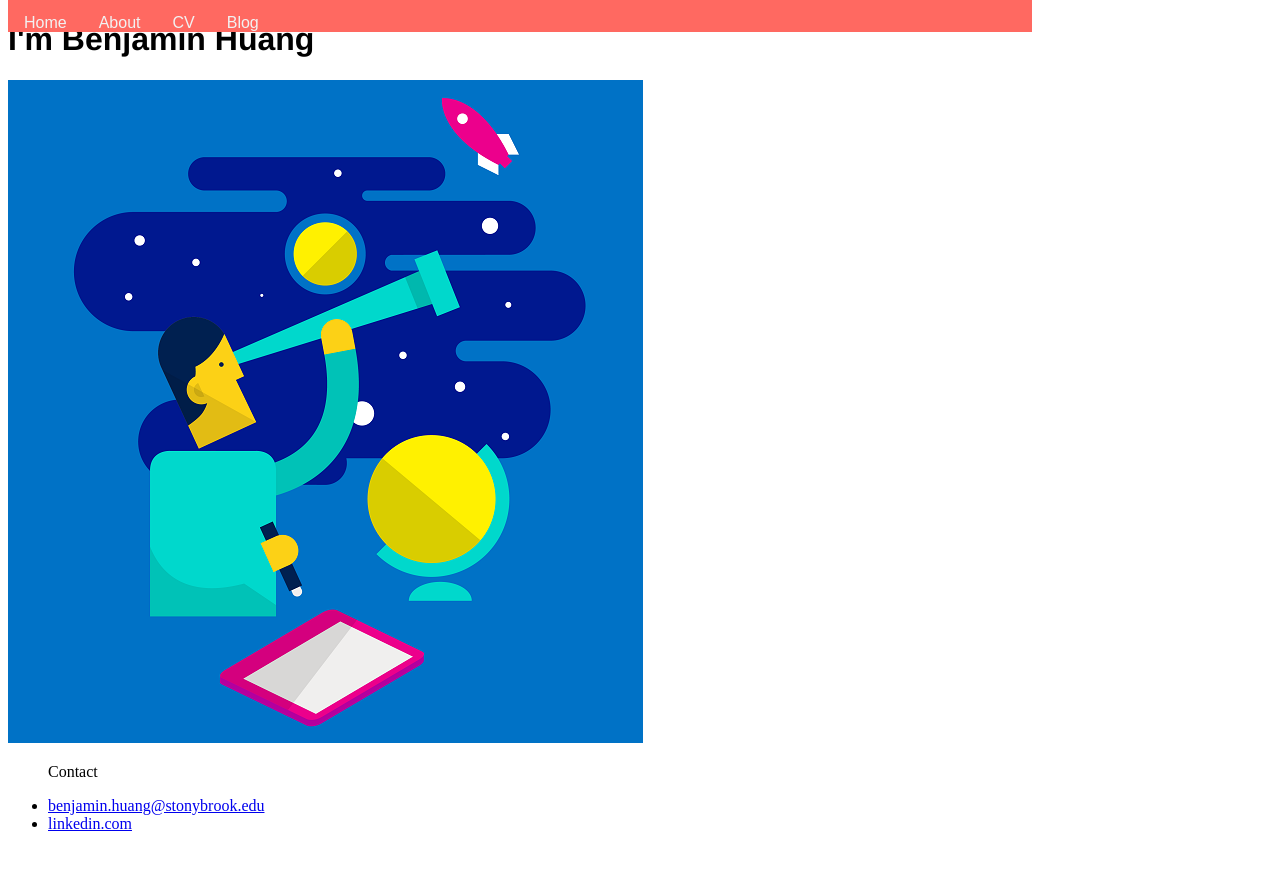
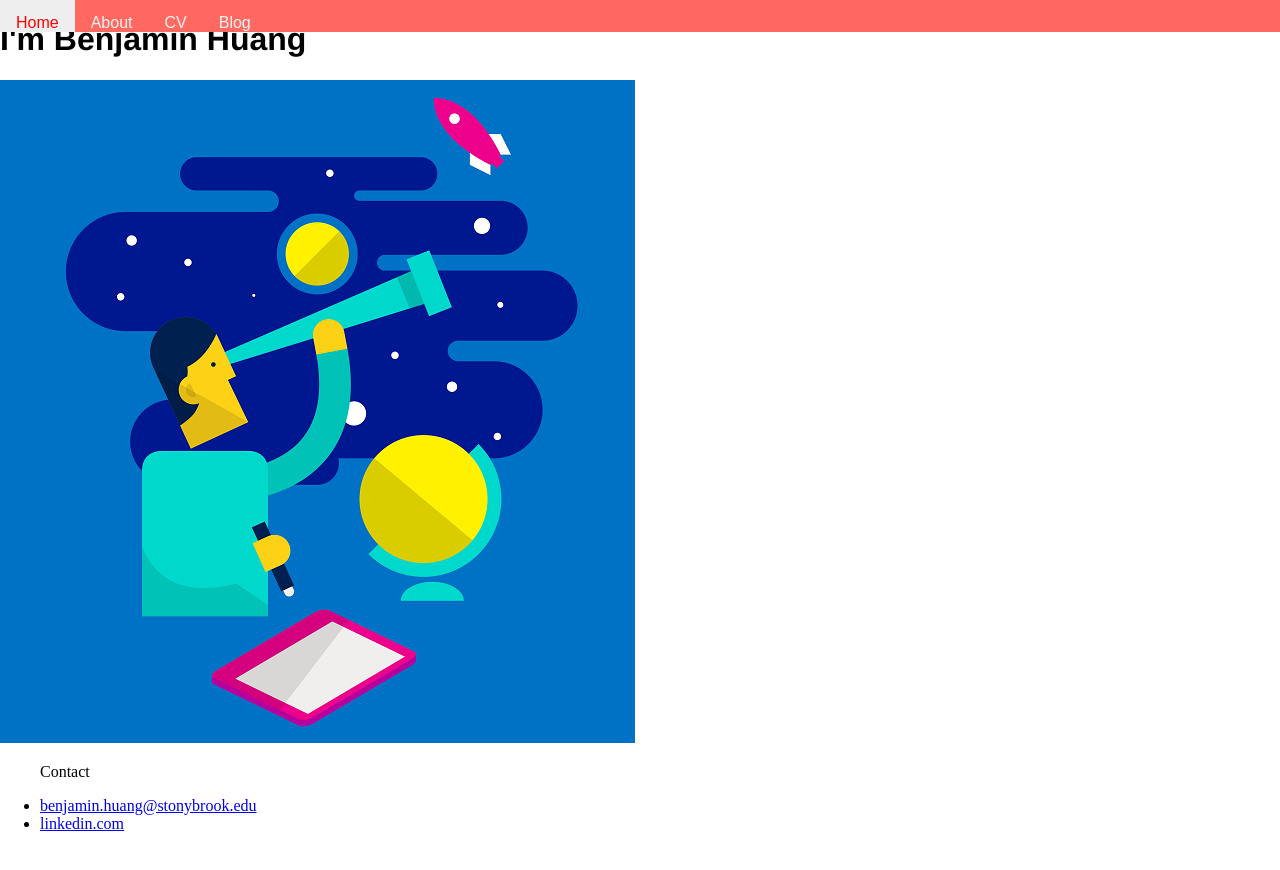
Before and after one commit to benjaminhuang13/benjaminhuang13.github.io, a Jekyll site: the page built from index.html, in a window 1280 px wide. Shown: the top 870 px of the page. Built offline with Jekyll 4.4.1, drawn with Linux system fonts in a browser that asks for light colours.

Commit message:
Update main.css

```diff
--- a/css/main.css
+++ b/css/main.css
@@ -5,7 +5,7 @@
     background-color: #ff6961;
     position: fixed; /* Set the navbar to fixed position */
     top: 0; /* Position the navbar at the top of the page */
-    width: 80%; /* Full width */
+    width: 100%; /* Full width */
     height: 2em;
 }
 /* Links inside the navbar */
@@ -23,7 +23,7 @@
     background: #eeeeee;
     color: red;
 }
-.container{
+body{
     width:100%;
     margin:auto;
 }
```
